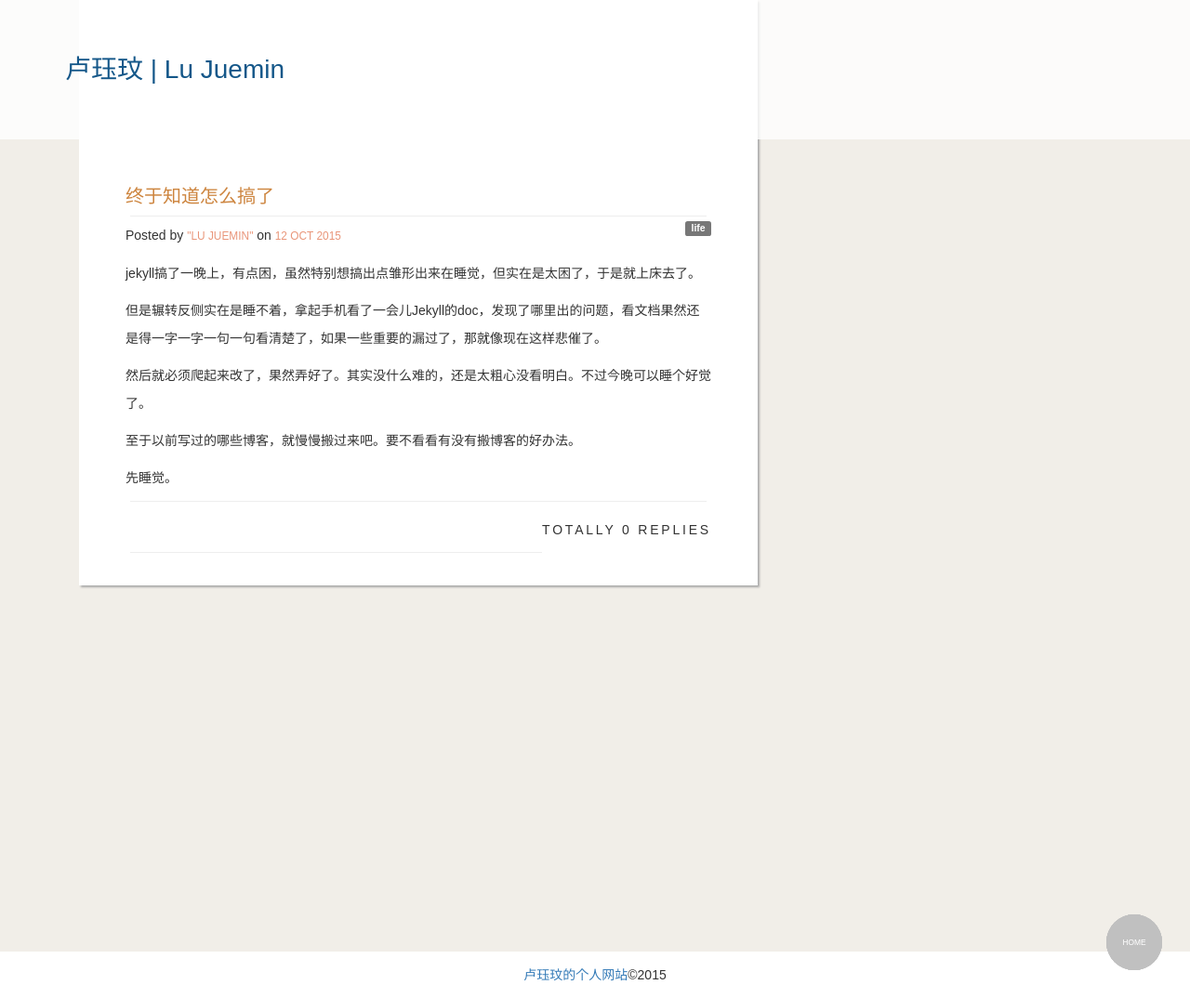
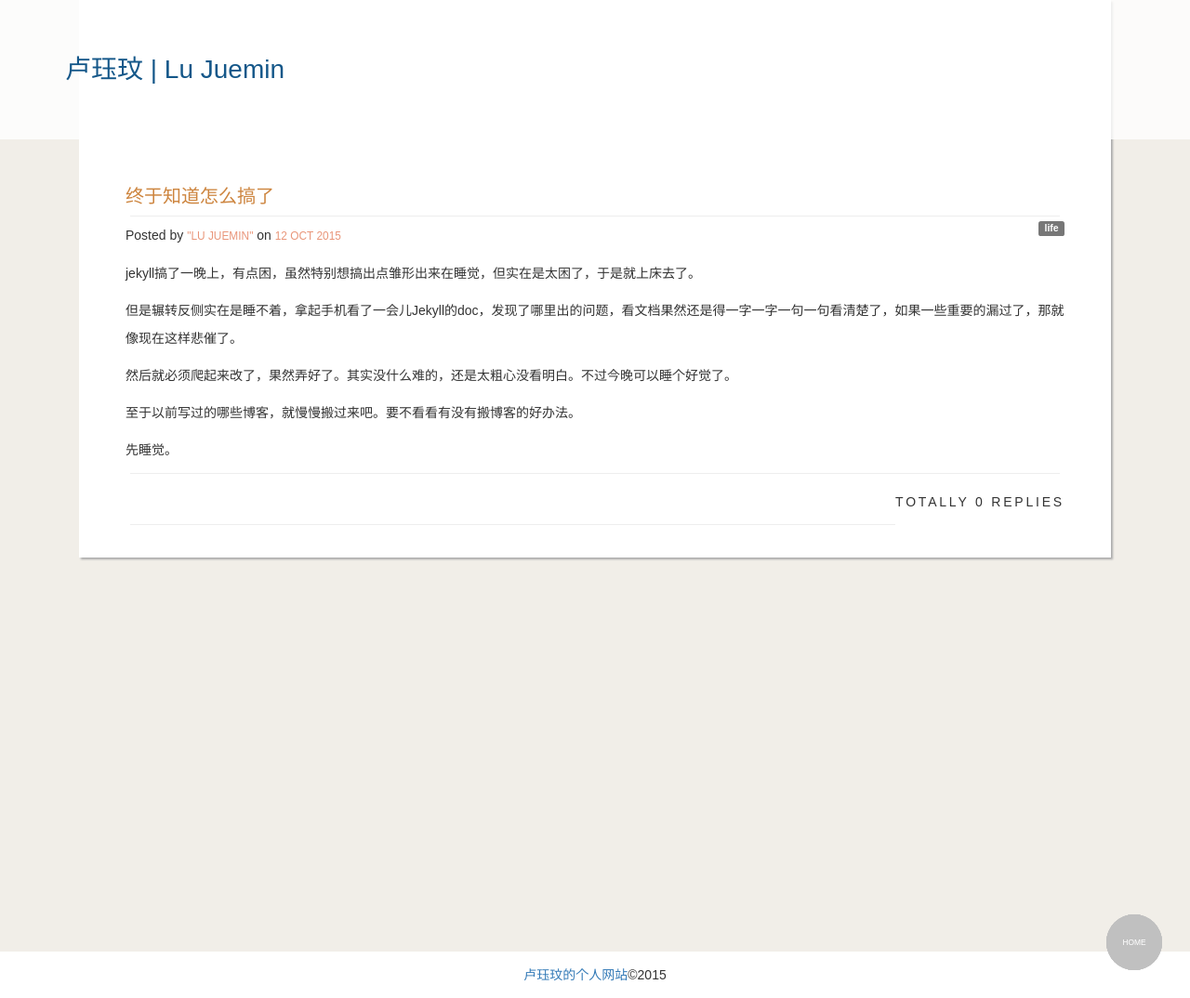
Before and after one commit to juemin90/juemin90.github.io, a Jekyll site: the page built from _posts/2015-10-12-other_blogs.html, in a window 1280 px wide and 1074 px high. Shown: the whole window at 93% size. Built offline with Jekyll 4.4.1, drawn with Linux system fonts in a browser that asks for light colours; nearby versions of some CDN libraries.

Commit message:
former template

```diff
--- a/_layouts/default.html
+++ b/_layouts/default.html
@@ -20,7 +20,7 @@
 	<section id="innerContent">
 		<div id="panel">
 			<div class="container">
-				<div class="col-md-8" id="content">
+				<div class="col-md-12" id="content">
 					<section class="holder" id="blog">
 						<div class="header">
 							<a href="{{ site.baseurl }}{{post.url}}">
```
